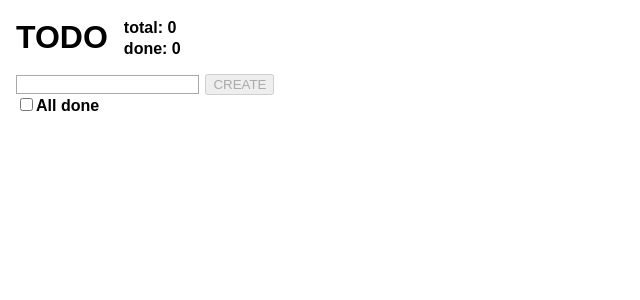
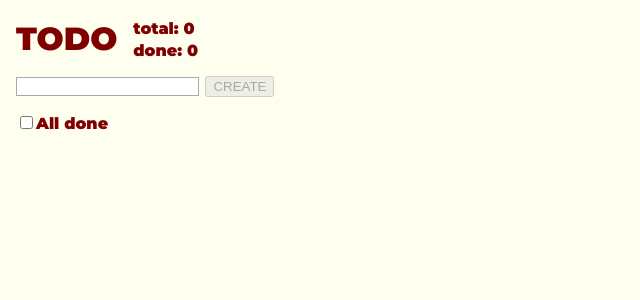
Before and after one commit to taigakiyokawa/todo-app-react, a React app: page / in a window 1280 px wide. Shown: the top 300 px of the page, without its empty margins (0-640 px from the left). Built offline with nearby package versions, Linux system fonts and the light colour scheme.

Commit message:
update styles(change color and import some fonts from Google)

```diff
--- a/src/components/AllDone.jsx
+++ b/src/components/AllDone.jsx
@@ -2,7 +2,7 @@ import React from 'react';
 import PropTypes from 'prop-types';
 
 const AllDone = (props) => (
-  <div>
+  <div className="allDone">
     <input
       type="checkbox"
       checked={ props.isAllDone }
--- a/src/index.html
+++ b/src/index.html
@@ -4,6 +4,7 @@
     <meta charset="UTF-8">
     <meta name="viewport" content="width=device-width, initial-scale=1.0">
     <meta http-equiv="X-UA-Compatible" content="ie=edge">
+    <link href="https://fonts.googleapis.com/css?family=Montserrat:400,900|Noto+Sans+JP&display=swap" rel="stylesheet">
     <title>Todo App React</title>
   </head>
   <body>
--- a/src/style.css
+++ b/src/style.css
@@ -1,6 +1,11 @@
 body {
   margin: 0;
-  font-family: sans-serif;
+  font-family: 'Montserrat', 'Noto Sans JP', sans-serif;
+  background-color: ivory;
+}
+
+h1, h4, strong {
+  color: maroon;
 }
 
 .app {
@@ -31,8 +36,13 @@ input[type="text"] {
 }
 
 input[type="submit"]:enabled {
-  background-color: mediumspringgreen;
+  background-color: mediumaquamarine;
+  color: white;
   font-weight: bold;
+}
+
+.allDone {
+  margin: 1rem 0;
 }
 
 .title, button, input[type="submit"], input[type="checkbox"] {
```
